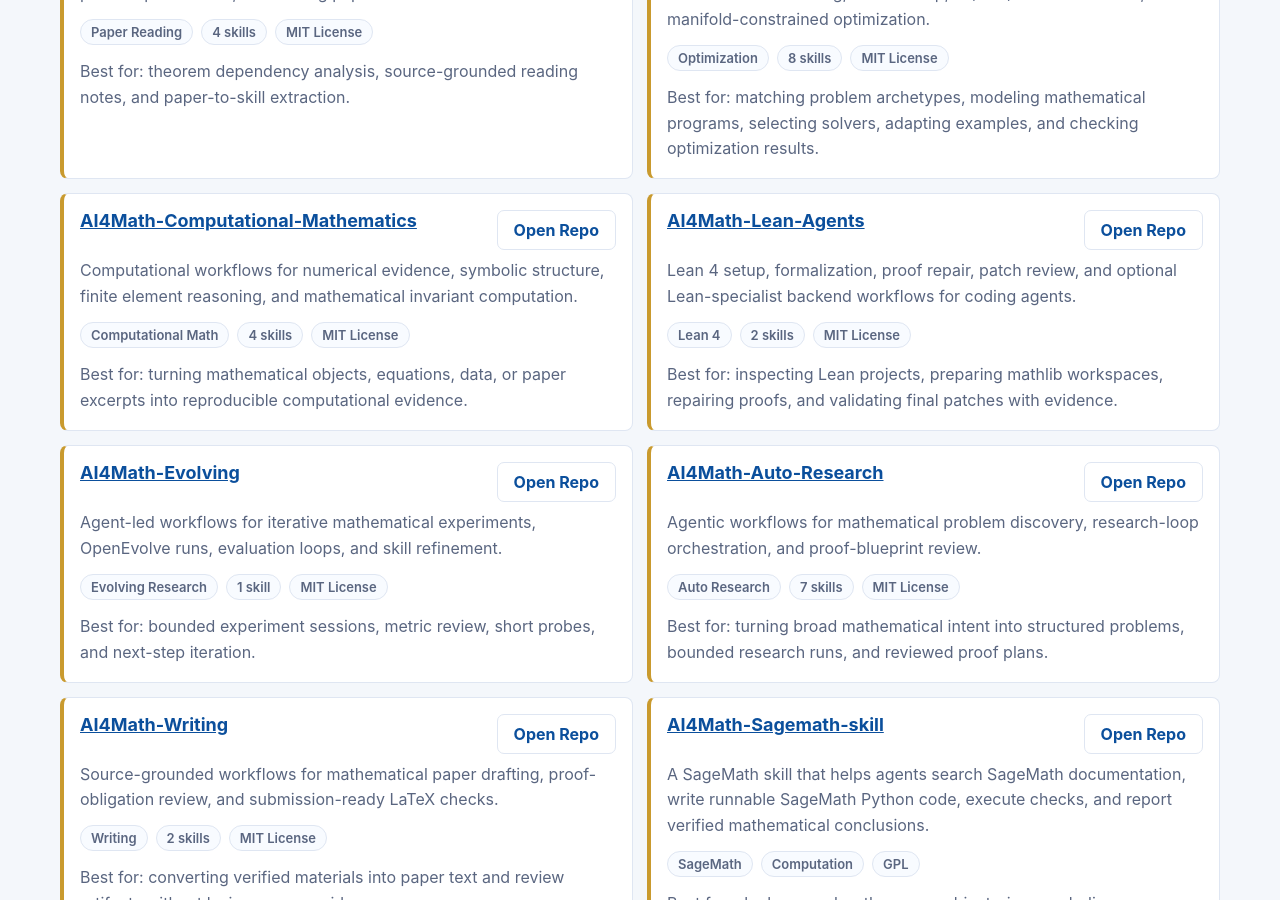
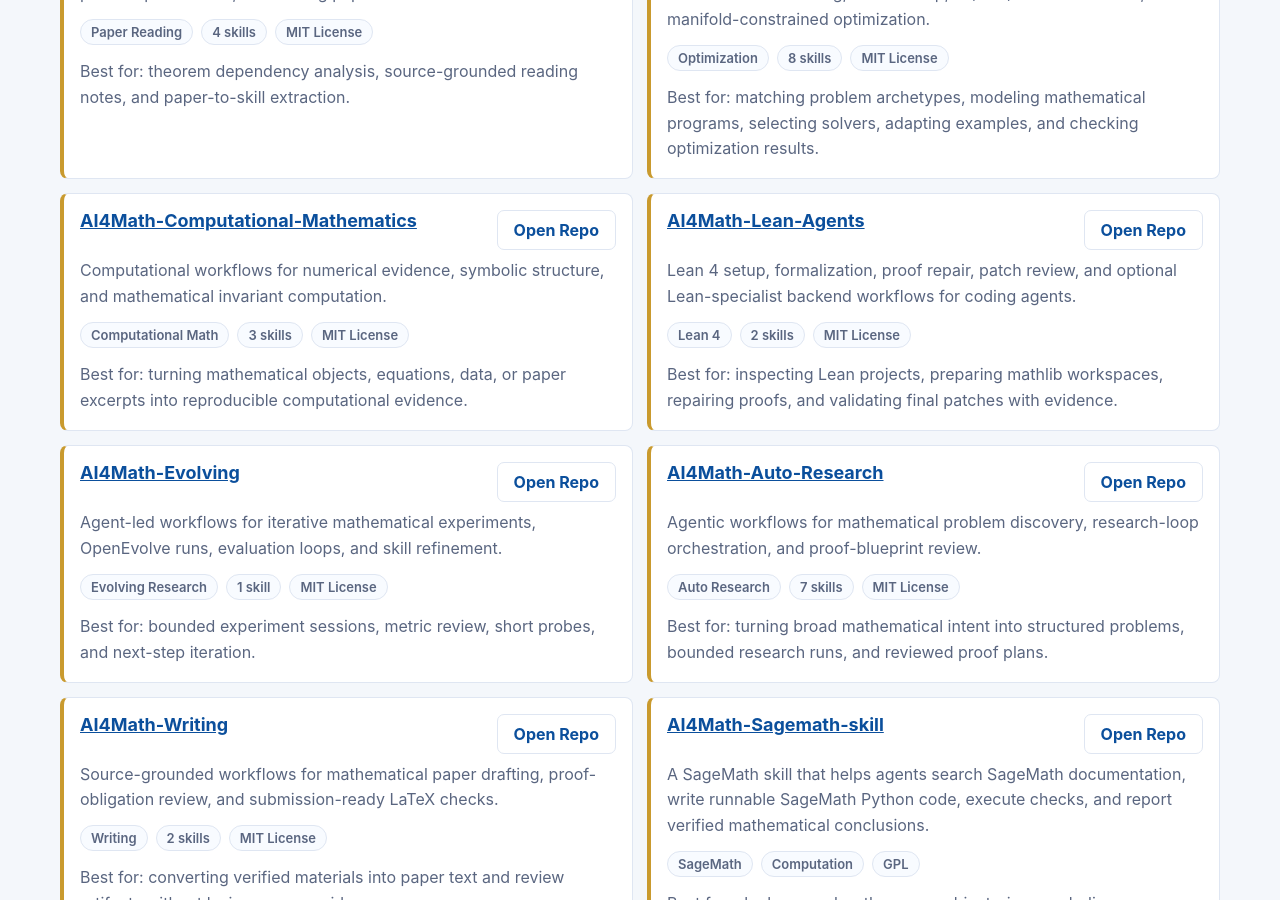
Before and after one commit to VeryMath/verymath.github.io, a Jekyll site: the page built from index.md, in a window 1280 px wide and 900 px high, scrolled down 4096 px. Built offline with Jekyll 4.4.1, drawn with Linux system fonts in a browser that asks for light colours.

Commit message:
docs: remove finite element skill from homepage

```diff
--- a/index.md
+++ b/index.md
@@ -1199,12 +1199,12 @@
           <a class="vm-button" href="https://github.com/VeryMath/AI4Math-Computational-Mathematics"><span class="lang-en">Open Repo</span><span class="lang-zh">打开仓库</span></a>
         </div>
         <p>
-          <span class="lang-en">Computational workflows for numerical evidence, symbolic structure, finite element reasoning, and mathematical invariant computation.</span>
-          <span class="lang-zh">面向数值证据、符号结构、有限元推理和数学不变量计算的计算工作流。</span>
+          <span class="lang-en">Computational workflows for numerical evidence, symbolic structure, and mathematical invariant computation.</span>
+          <span class="lang-zh">面向数值证据、符号结构和数学不变量计算的计算工作流。</span>
         </p>
         <div class="vm-meta">
           <span class="vm-pill"><span class="lang-en">Computational Math</span><span class="lang-zh">计算数学</span></span>
-          <span class="vm-pill"><span class="lang-en">4 skills</span><span class="lang-zh">4 个技能</span></span>
+          <span class="vm-pill"><span class="lang-en">3 skills</span><span class="lang-zh">3 个技能</span></span>
           <span class="vm-pill">MIT License</span>
         </div>
         <p>
```
